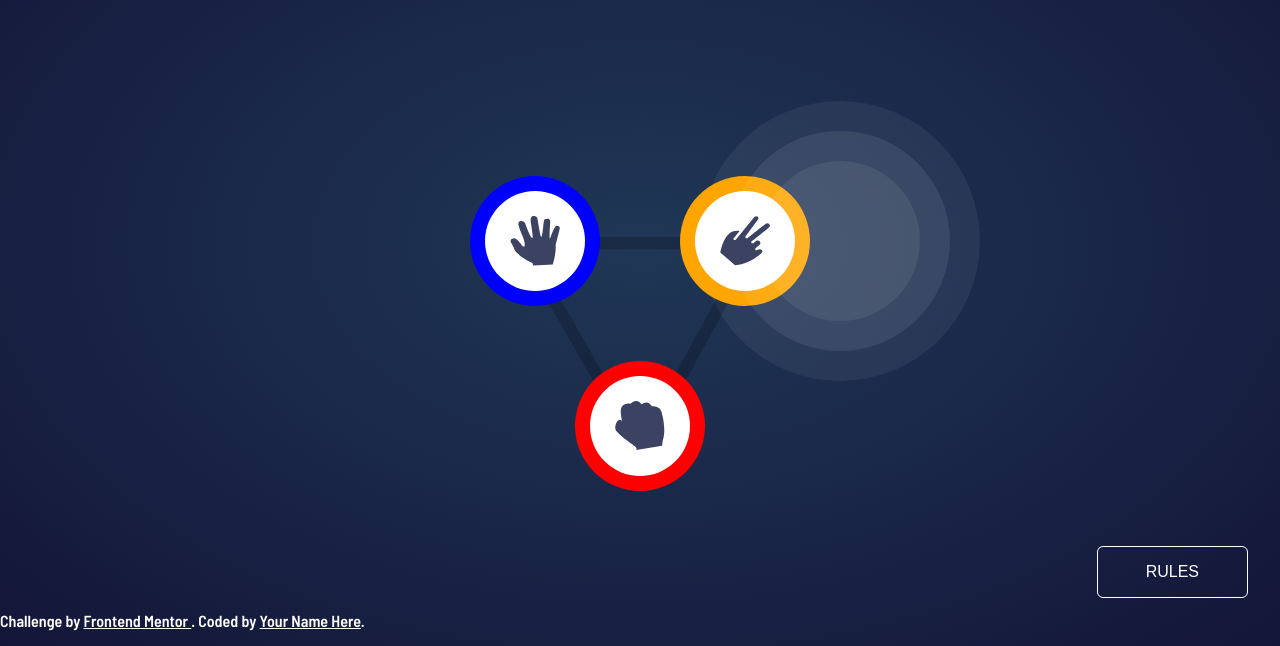
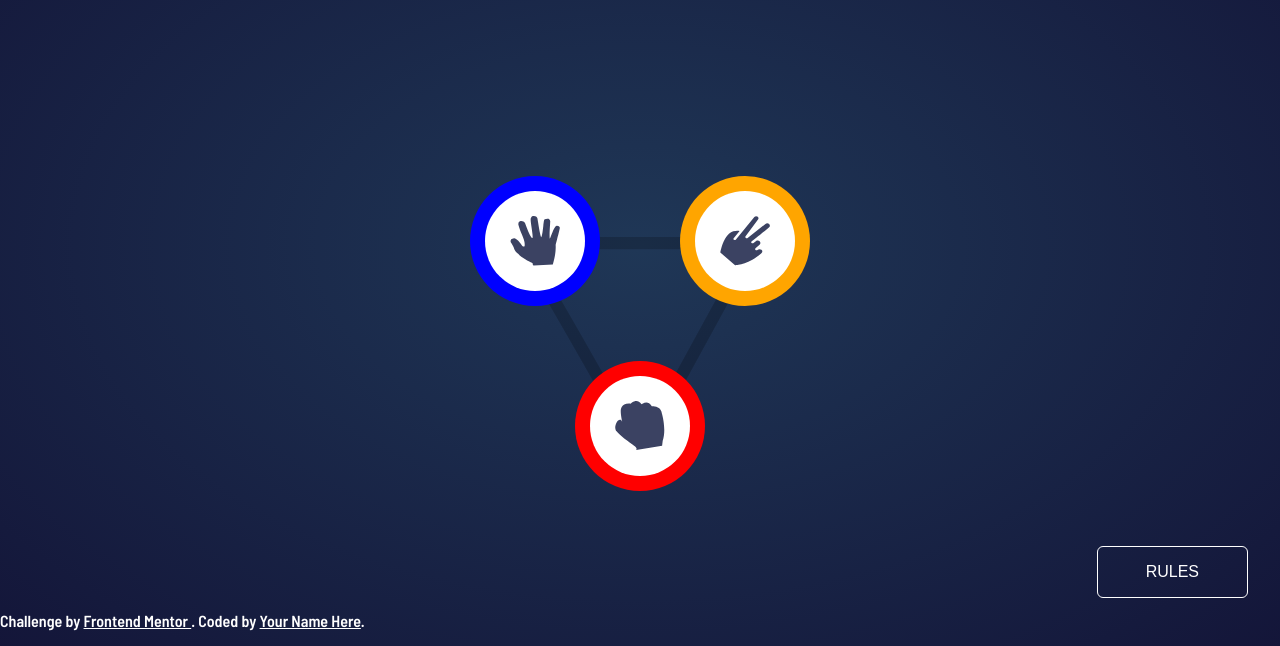
Before and after one commit to tomzacchia/rock-paper-scissors, a website built with webpack: page src/index.html in a window 1280 px wide. Shown: the part 154-800 px from the top of the page. Built offline with nearby package versions, Linux system fonts and the light colour scheme.

Commit message:
Add renderPlayerChoiceHTML() to render player choices

```diff
--- a/src/index.html
+++ b/src/index.html
@@ -18,7 +18,7 @@
       </h1>
       <div class="score-container">
         <p>SCORE</p>
-        <h1>0</h1>
+        <h1 class="score">0</h1>
       </div>
     </section>
 
@@ -38,9 +38,9 @@
       </div>
 
       <div class="play-area-container">
-        <div class="play-area-bg absolute-horizontal-center"></div>
+        <!-- <div class="play-area-bg absolute-horizontal-center"></div> -->
 
-        <div class="choices-container absolute-horizontal-center">
+        <!-- <div class="choices-container absolute-horizontal-center">
           <div class="choice-container paper" data-user-selection="paper">
             <div class="choice-white-bg">
               <img src="./resources/icon-paper.svg" alt="paper" />
@@ -56,7 +56,7 @@
               <img src="./resources/icon-rock.svg" alt="rock" />
             </div>
           </div>
-        </div>
+        </div> -->
       </div>
 
       <!-- <div class="game-overlay-container absolute-horizontal-center">
--- a/src/js/app.js
+++ b/src/js/app.js
@@ -3,7 +3,7 @@ import gameController from "./game-controller";
 import uiController from "./ui-controller";
 
 const appController = (function (gameController, uiController) {
-  console.log("inside appController");
-  gameController.init();
-  uiController.renderHighlightElement();
+  // console.log("inside appController");
+  // gameController.init();
+  uiController.init();
 })(gameController, uiController);
--- a/src/js/game-controller.js
+++ b/src/js/game-controller.js
@@ -1,4 +1,12 @@
 const gameController = (function () {
+  let state = {
+    botSelection: "",
+    playerSelection: "",
+    isPlayerWinner: "",
+    isGameActive: true,
+    playerScore: 0,
+  };
+
   return {
     init: function () {
       console.log("gameController");
--- a/src/js/ui-controller.js
+++ b/src/js/ui-controller.js
@@ -1,17 +1,46 @@
+import paperSvg from "../resources/icon-paper.svg";
+import scissorsSvg from "../resources/icon-scissors.svg";
+import rockSvg from "../resources/icon-rock.svg";
+
 const uiController = (function () {
   const DOM_STRINGS = {
     backgroundEffectContainer: ".background-effects-container",
+    playAreaContainer: ".play-area-container",
   };
 
-  const highlightElement = `
-          <div class="highlight-container highlight-container-%winner%">
-          <div class="highlight highlight-sm highlight-sm-%winner%"></div>
-          <div class="highlight highlight-md highlight-md-%winner%"></div>
-          <div class="highlight highlight-lg highlight-lg-%winner%"></div>
-        </div>
+  const highlightHTML = `
+    <div class="highlight-container highlight-container-%winner%">
+      <div class="highlight highlight-sm highlight-sm-%winner%"></div>
+      <div class="highlight highlight-md highlight-md-%winner%"></div>
+      <div class="highlight highlight-lg highlight-lg-%winner%"></div>
+    </div>
   `;
 
-  const formatHighlightElement = function (isPlayerWinner) {
+  const playAreaBackgroundHTML = `
+    <div class="play-area-bg absolute-horizontal-center"></div>
+  `;
+
+  const playerChoicesHTML = `
+    <div class="choices-container absolute-horizontal-center">
+      <div class="choice-container paper" data-user-selection="paper">
+        <div class="choice-white-bg">
+          <img src="${paperSvg}" alt="paper" />
+        </div>
+      </div>
+      <div class="choice-container scissors" data-user-selection="scissors">
+        <div class="choice-white-bg">
+          <img src="${scissorsSvg}" alt="scissors" />
+        </div>
+      </div>
+      <div class="choice-container rock" data-user-selection="rock">
+        <div class="choice-white-bg">
+          <img src="${rockSvg}" alt="rock" />
+        </div>
+      </div>
+    </div>
+  `;
+
+  const formatHighlightHTML = function (isPlayerWinner) {
     let newHtml;
 
     isPlayerWinner
@@ -22,13 +51,30 @@ const uiController = (function () {
   };
 
   return {
-    renderHighlightElement: function (isPlayerWinner) {
-      const highlightHTML = formatHighlightElement(isPlayerWinner);
+    renderHighlightHTML: function (isPlayerWinner) {
+      const highlightHTML = formatHighlightHTML(isPlayerWinner);
 
       document
         .querySelector(DOM_STRINGS.backgroundEffectContainer)
         .insertAdjacentHTML("afterbegin", highlightHTML);
     },
+
+    renderPlayAreaBackgroundHTML: function () {
+      document
+        .querySelector(DOM_STRINGS.playAreaContainer)
+        .insertAdjacentHTML("afterbegin", playAreaBackgroundHTML);
+    },
+
+    renderPlayerChoiceHTML: function () {
+      document
+        .querySelector(DOM_STRINGS.playAreaContainer)
+        .insertAdjacentHTML("beforeend", playerChoicesHTML);
+    },
+
+    init: function () {
+      this.renderPlayAreaBackgroundHTML();
+      this.renderPlayerChoiceHTML();
+    },
   };
 })();
 
```
